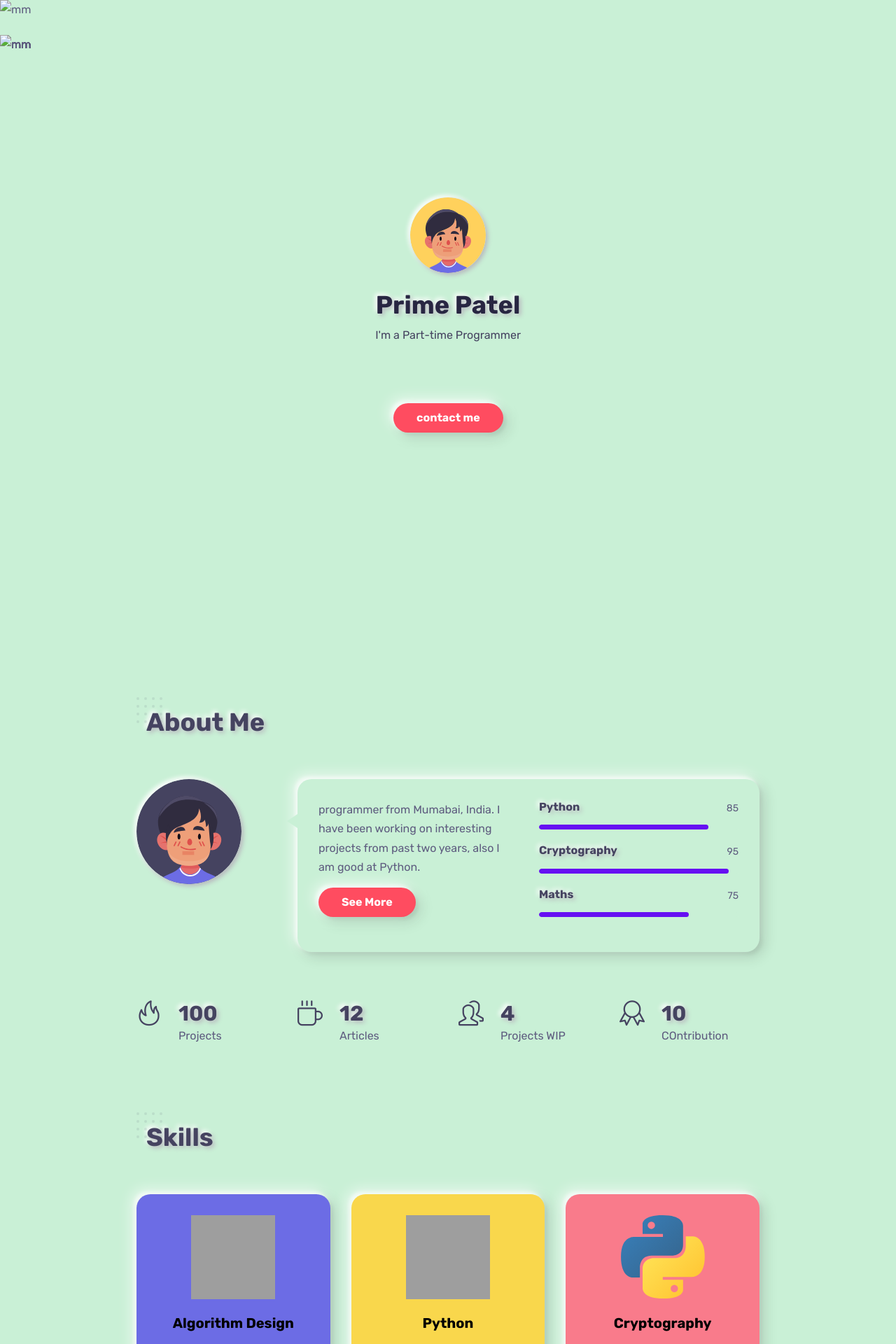
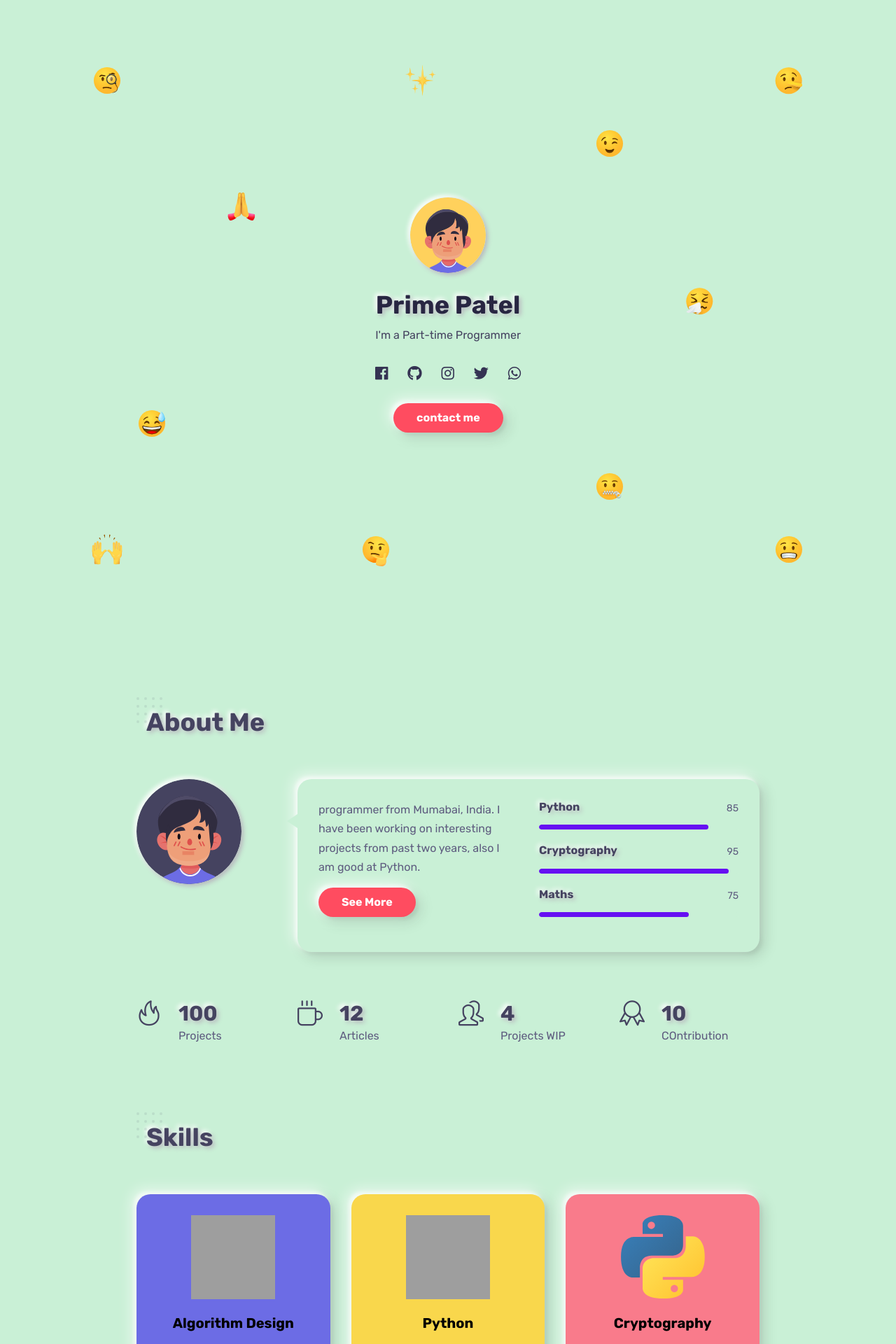
Before and after one commit to primepatel/primepatel.github.io, a Jekyll site: the page built from index.markdown, in a window 1280 px wide. Shown: the top 1920 px of the page at 70% size. Built offline with Jekyll 4.4.1, drawn with Linux system fonts in a browser that asks for light colours; grey boxes are pictures that could not be loaded.

Commit message:
edited home layout

```diff
--- a/_layouts/home.html
+++ b/_layouts/home.html
@@ -24,9 +24,9 @@
 
 {% for item in site.data.homesection.socialsites %}
 
-.social-icons li:nth-child({{item[0]}}) a:hover
+.social-icons li:nth-child({{item.position}}) a:hover
 {
-  color: #{{item[3]}} !important;
+  color: #{{item.color}} !important;
 }
 
 {% endfor %}
@@ -55,7 +55,7 @@
 
 				<!-- social icons -->
 				<ul class="social-icons light list-inline mb-0 mt-4">
-					{% for item in site.data.homesection.socialsites%} <li class="list-inline-item"><a href="{{item[2]}}"><i class="fab fa-{{item[1]}}"></i></a></li> {% endfor %}
+					{% for item in site.data.homesection.socialsites%} <li class="list-inline-item"><a href="{{item.link}}"><i class="fab fa-{{item.site}}"></i></a></li> {% endfor %}
 				</ul>
 				<!-- buttons -->
 				<div class="mt-4">
@@ -66,9 +66,7 @@
 			<!-- parallax layers -->
 			<div class="parallax" data-relative-input="true">
 				{% for item in site.data.homesection.parallax %}
-
-				<img src="{{item[1]}}" alt="mm" width="50" height="50" data-depth= "{{item[2]}}" class="layer p{{item[0]}}">
-
+				<img src="{{item.img}}" alt="mm" width="50" height="50" data-depth= "{{item.depth}}" class="layer p{{item.position}}">
 				{% endfor %}
 			</div>
 		</div>
```
